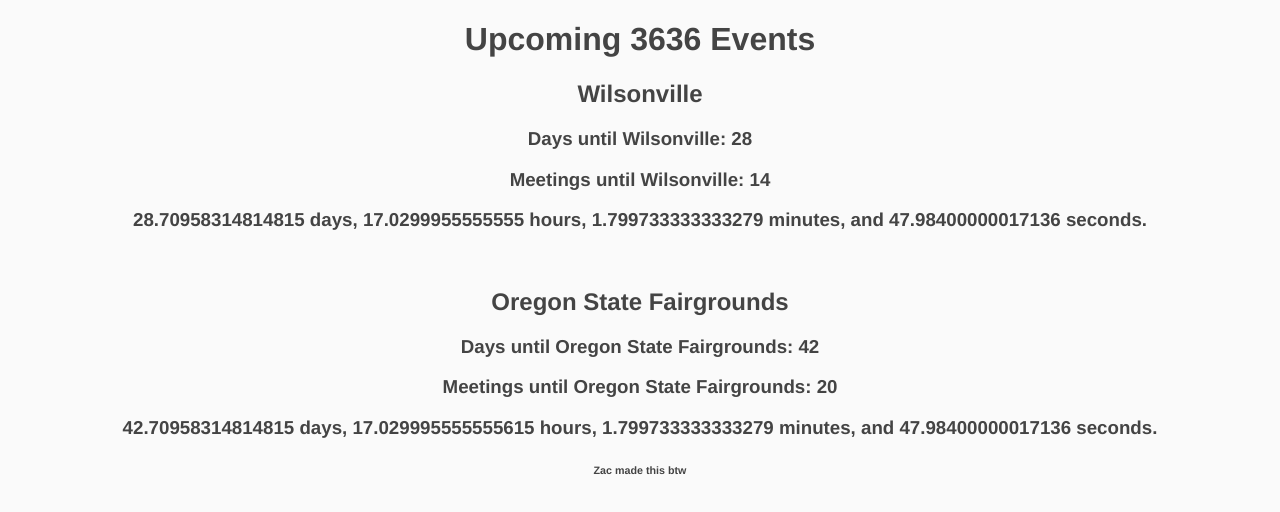
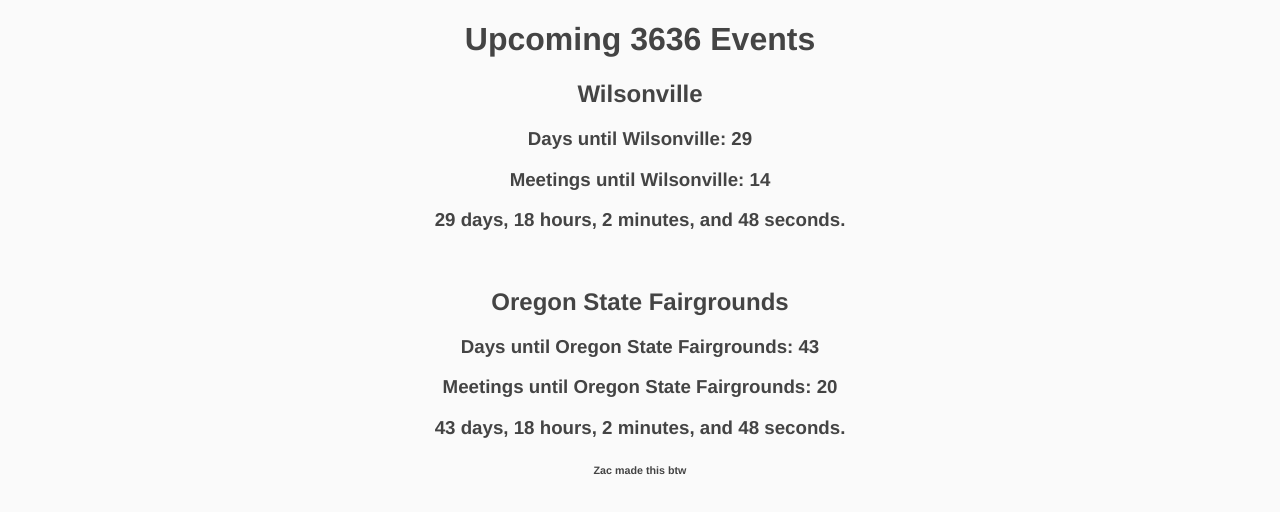
Before and after one commit to FRC3636/countdown, a Preact app: page / in a window 1280 px wide. Shown: the top 512 px of the page. Built offline with nearby package versions, Linux system fonts and the light colour scheme.

Commit message:
Fix numbers

```diff
--- a/src/app.tsx
+++ b/src/app.tsx
@@ -50,10 +50,10 @@ function daysUntil(date1: Date, date2: Date) {
     let DifferenceInDays = DifferenceInTime / (1000 * 3600 * 24);
 
     return [
-        DifferenceInDays,
-        DifferenceInHours,
-        DifferenceInMinutes,
-        DifferenceInSeconds
+        Math.ceil(DifferenceInDays),
+        Math.ceil(DifferenceInHours),
+        Math.ceil(DifferenceInMinutes),
+        Math.ceil(DifferenceInSeconds)
     ];
 }
 
@@ -91,7 +91,7 @@ const App = () => {
                 <h2>Wilsonville</h2>
                 <h3>
                     Days until Wilsonville:{' '}
-                    {Math.floor(
+                    {Math.ceil(
                         (WILSONVILLE.getTime() - Date.now()) /
                             (1000 * 60 * 60 * 24)
                     )}
@@ -111,7 +111,7 @@ const App = () => {
                 <h2>Oregon State Fairgrounds</h2>
                 <h3>
                     Days until Oregon State Fairgrounds:{' '}
-                    {Math.floor(
+                    {Math.ceil(
                         (OREGON_FAIRGORUNDS.getTime() - Date.now()) /
                             (1000 * 60 * 60 * 24)
                     )}
```
